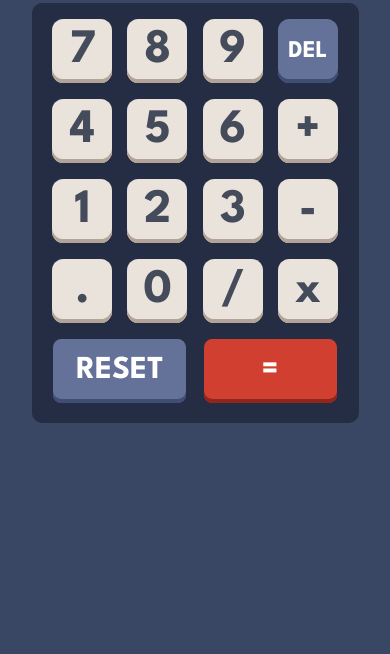
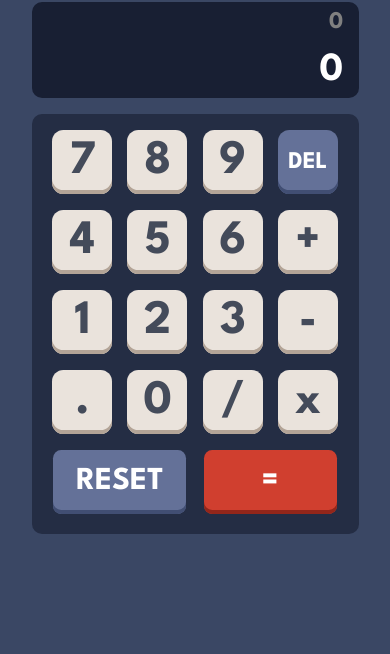
Before and after one commit to xevsur/Calculator-with-themes, a plain HTML site: page index.html in a window 390 px wide. Shown: the part 190-844 px from the top of the page. Drawn offline with Linux system fonts and the light colour scheme.

Commit message:
positioning update for mobile

```diff
--- a/style.css
+++ b/style.css
@@ -20,7 +20,8 @@ body{
     align-items: center;
     flex-direction: column;
     justify-content: center;
-    height: 98%;
+    height: 98vh;
+    min-height: 610px;
     min-width: 320px;
 }
 
```
